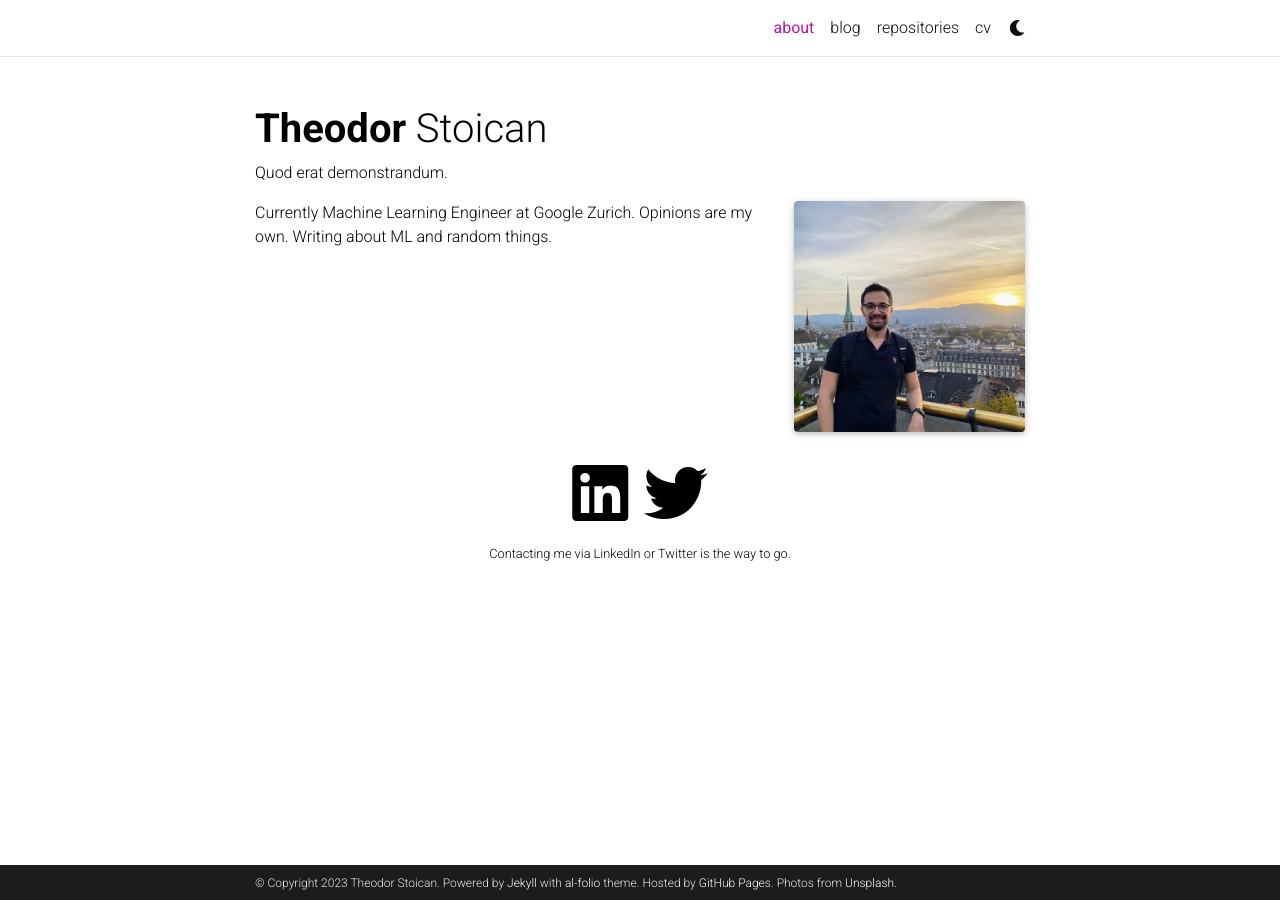
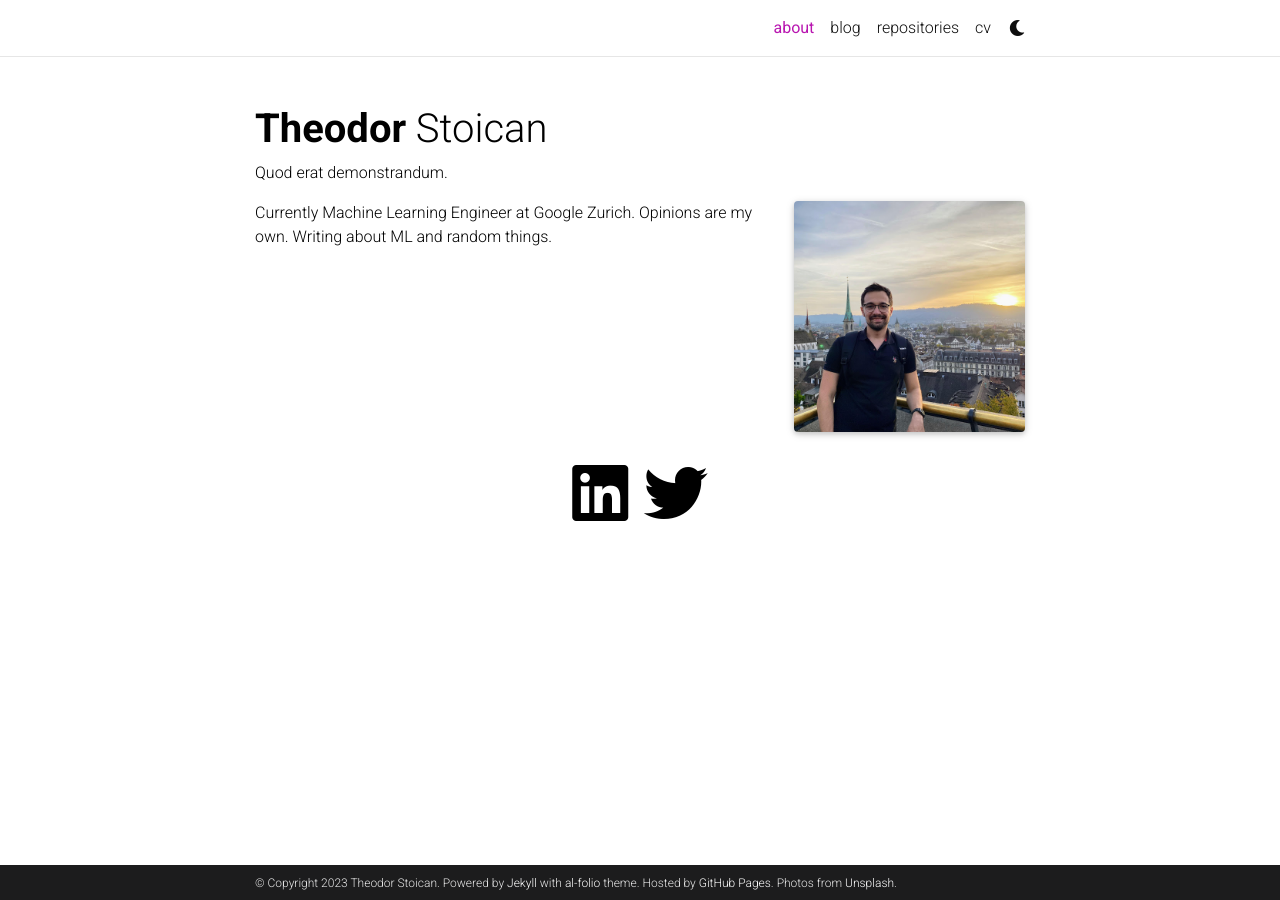
Before and after one commit to theostoican/theostoican.github.io, a Jekyll site: the page built from _pages/about.md, in a window 1280 px wide. Built offline with Jekyll 4.4.1, drawn with Linux system fonts in a browser that asks for light colours; full-size pictures stand in for the smaller copies a plugin makes; comment, search, counter and statistics services are not loaded; a style sheet for code colours, icons or effects is not loaded; some of the changed lines change nothing that is shown.

Commit message:
Remove contact note.

```diff
--- a/_config.yml
+++ b/_config.yml
@@ -102,8 +102,8 @@ facebook_id: # your facebook id
 youtube_id: # your youtube channel id (youtube.com/@<youtube_id>)
 discord_id: # your discord id (18-digit unique numerical identifier)
 
-contact_note: >
-  Contacting me via LinkedIn or Twitter is the way to go.
+# contact_note: >
+#   Contacting me via LinkedIn or Twitter is the way to go.
 
 # -----------------------------------------------------------------------------
 # Analytics and search engine verification
```
